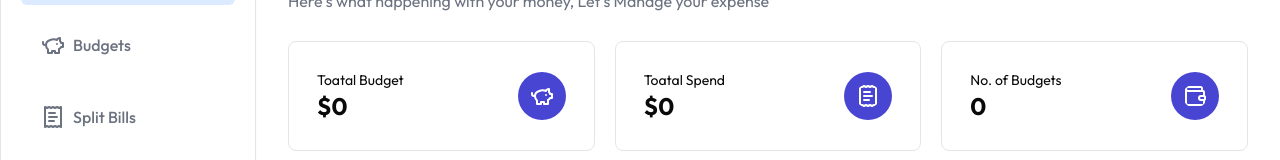
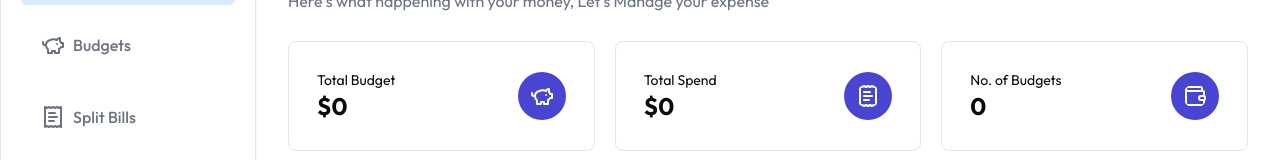
Before and after one commit to kritii07/SplitEasy, a Next.js app: page /dashboard in a window 1280 px wide. Shown: the part 144-304 px from the top of the page. Built offline with nearby package versions, Linux system fonts and the light colour scheme; no server answers.

Commit message:
Initial commit

```diff
--- a/app/(routes)/dashboard/_components/CardInfo.jsx
+++ b/app/(routes)/dashboard/_components/CardInfo.jsx
@@ -32,7 +32,7 @@ function CardInfo({budgetList}) {
 
         <div className='p-7 border rounded-lg flex items-center justify-between'>
             <div>
-                <h2 className='text-sm'>Toatal Budget</h2>
+                <h2 className='text-sm'>Total Budget</h2>
                 <h2 className='font-bold text-2xl'>${totalBudget}</h2>
             </div>
             <PiggyBank className='bg-primary p-3 h-12 w-12 rounded-full text-white'/>
@@ -40,7 +40,7 @@ function CardInfo({budgetList}) {
 
         <div className='p-7 border rounded-lg flex items-center justify-between'>
             <div>
-                <h2 className='text-sm'>Toatal Spend</h2>
+                <h2 className='text-sm'>Total Spend</h2>
                 <h2 className='font-bold text-2xl'>${totalSpend}</h2>
             </div>
             <ReceiptText className='bg-primary p-3 h-12 w-12 rounded-full text-white'/>
```
